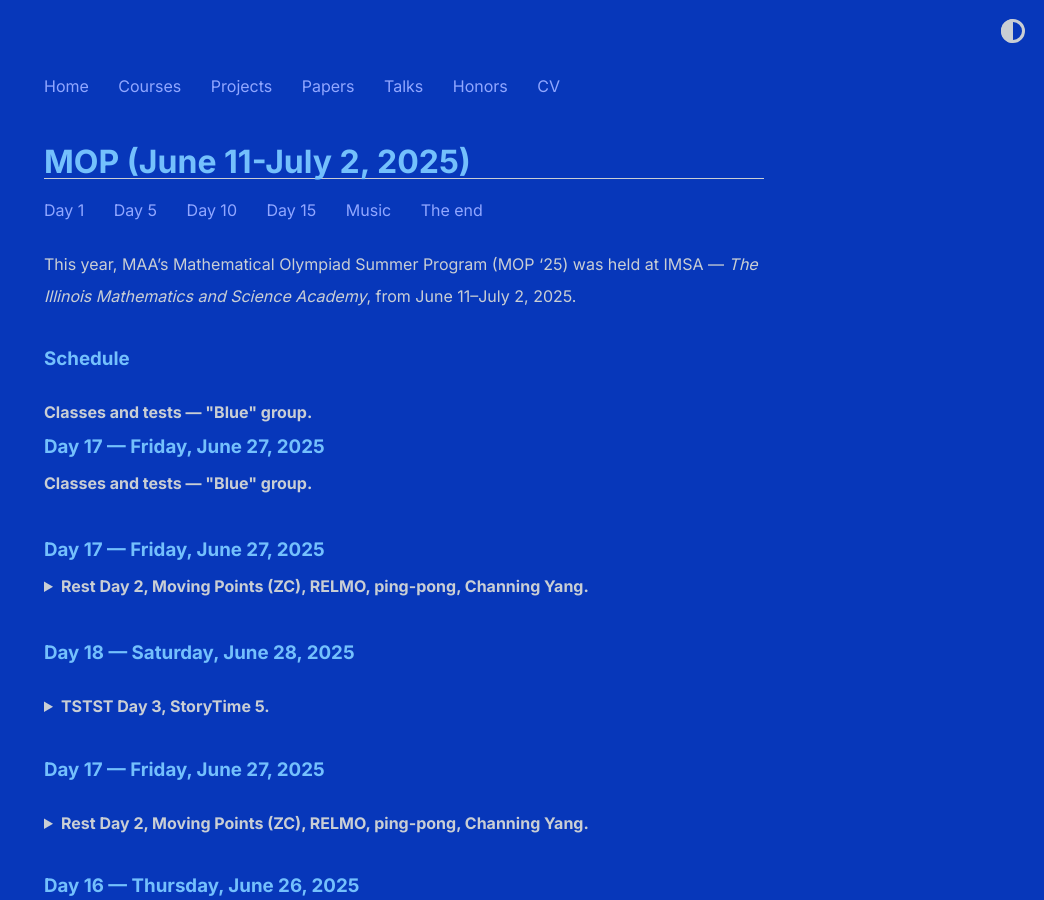
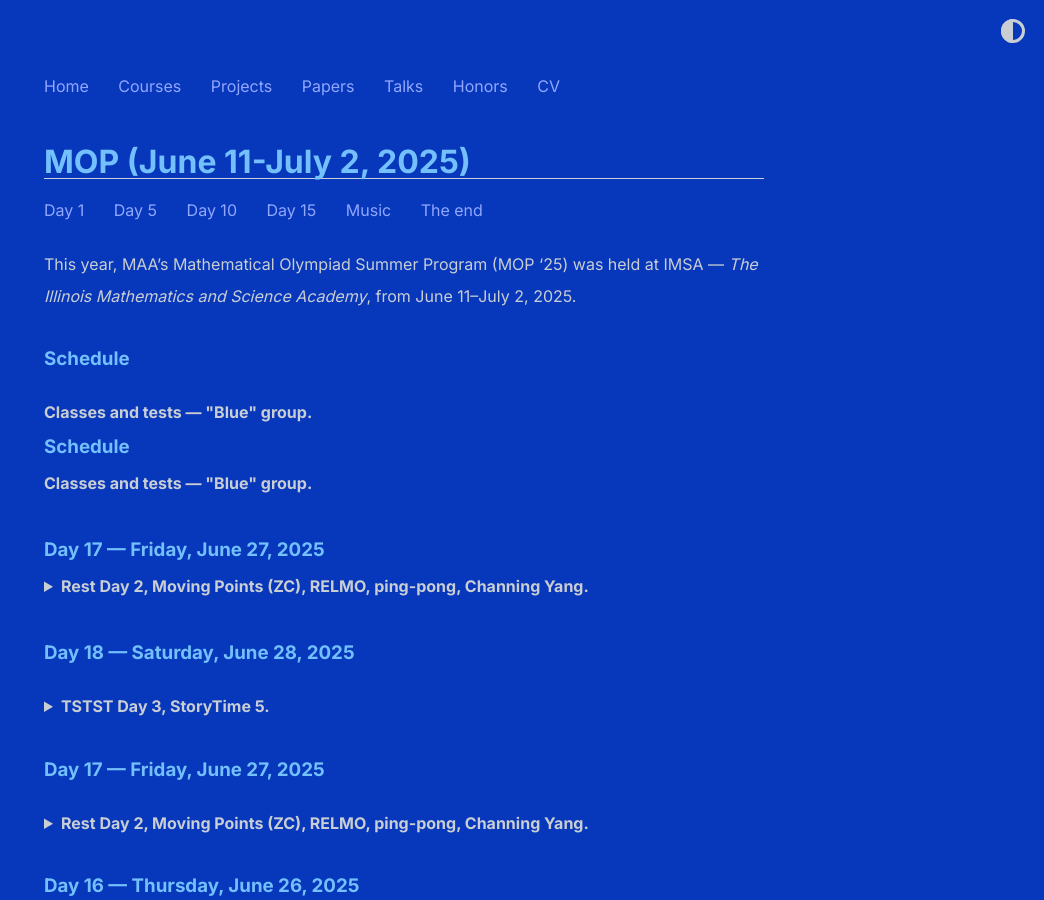
Before and after one commit to shihankanungo/shihankanungo.github.io, a Jekyll site: the page built from mop.md, in a window 1280 px wide and 900 px high. Shown: the whole window, without its empty margins (236-1280 px from the left). Built offline with Jekyll 4.4.1, drawn with Linux system fonts in a browser that asks for light colours.

Commit message:
Update mop.md

```diff
--- a/mop.md
+++ b/mop.md
@@ -18,7 +18,7 @@
 </details>
 
 <div class="heading-block">
-  <h3>Day 17 &mdash; Friday, June 27, 2025</h3>
+  <h3>Schedule</h3>
   <div class="subline"><details>
 <summary style="list-style: none;"><b>Classes and tests &mdash; "Blue" group.</b></summary>
 
```
